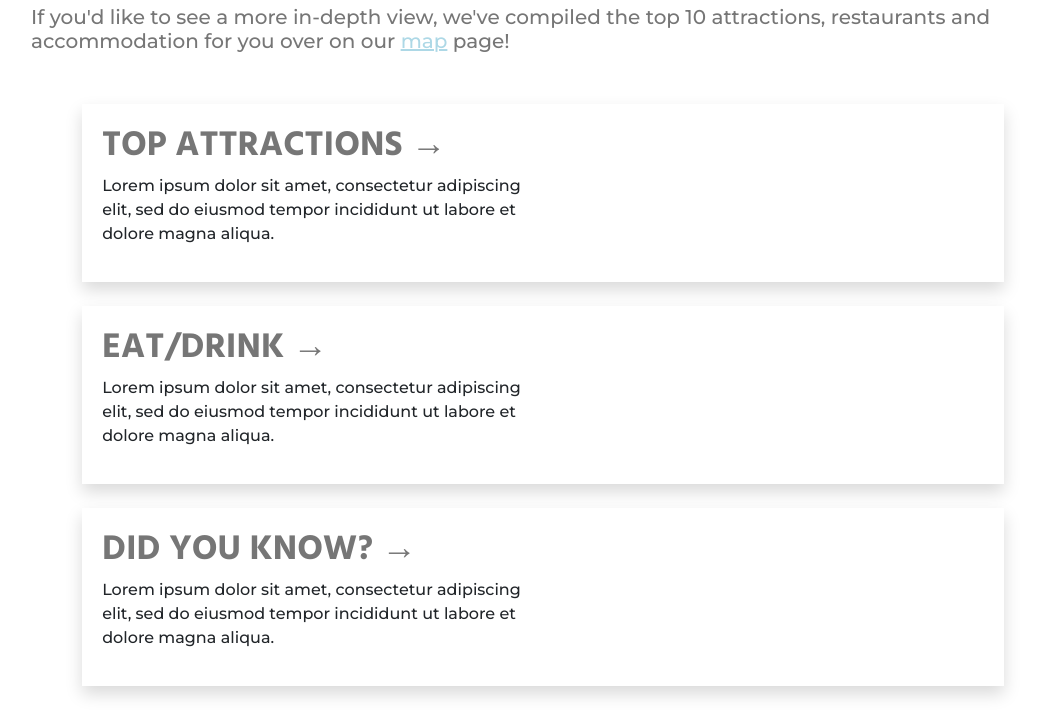
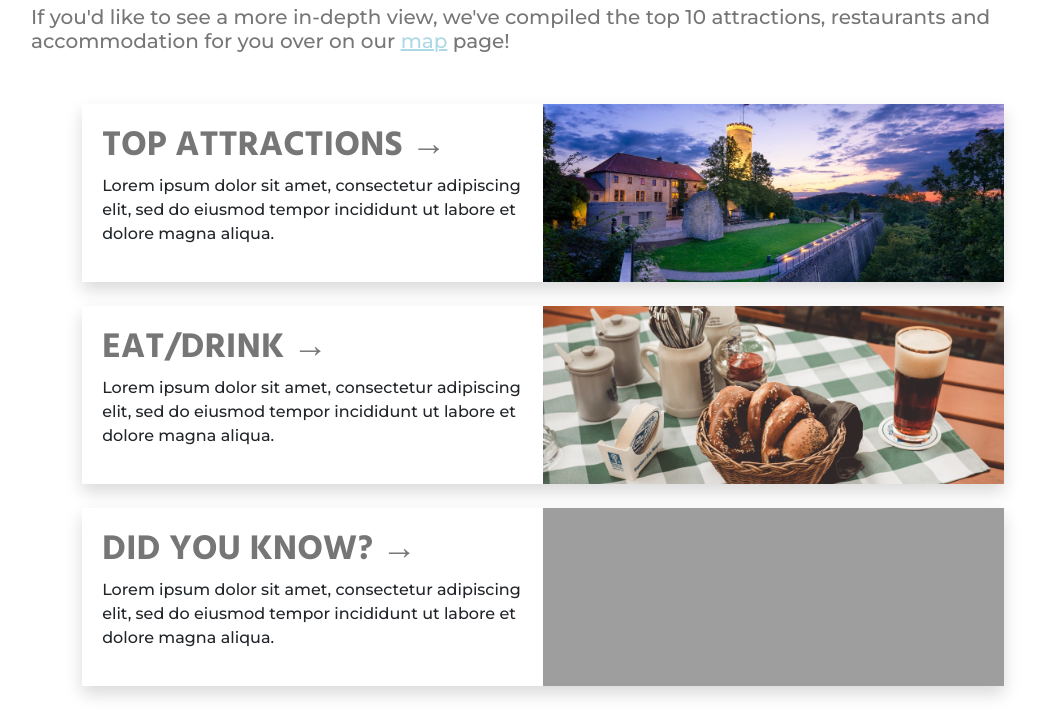
Before and after one commit to Code-Institute-Submissions/code-institute-milestone-project-two, a plain HTML site: page seeanddo.html in a window 1280 px wide. Shown: the part 885-1600 px from the top of the page, without its empty margins (97-1153 px from the left). Drawn offline with nearby package versions, Linux system fonts and the light colour scheme; some packages are replaced by stand-ins of ours; the site is published under a folder, as on GitHub Pages, so addresses that start at the root find nothing.

Commit message:
final see&do image pathing issue fix

```diff
--- a/assets/css/style.css
+++ b/assets/css/style.css
@@ -296,7 +296,7 @@ a:hover, a:visited, a:link, a:active{
 
 .attractions-image{
     min-height: 150px;
-    background:  url(/assets/images/castle-night.jpg) center center no-repeat;
+    background:  url(../images/castle-night.jpg) center center no-repeat;
 	-webkit-background-size: cover;
 	-moz-background-size: cover;
 	-o-background-size: cover;
@@ -304,7 +304,7 @@ a:hover, a:visited, a:link, a:active{
 }
 .eat-drink-image{
     min-height: 150px;
-    background:  url(/assets/images/restaurant-icon.jpeg) center center no-repeat;
+    background:  url(../images/restaurant-icon.jpeg) center center no-repeat;
 	-webkit-background-size: cover;
 	-moz-background-size: cover;
 	-o-background-size: cover;
@@ -312,7 +312,7 @@ a:hover, a:visited, a:link, a:active{
 }
 .dyk-image{
     min-height: 150px;
-    background:  url(/assets/images/history-icon.jpg) center center no-repeat;
+    background:  url(../images/history-icon.jpg) center center no-repeat;
 	-webkit-background-size: cover;
 	-moz-background-size: cover;
 	-o-background-size: cover;
```
